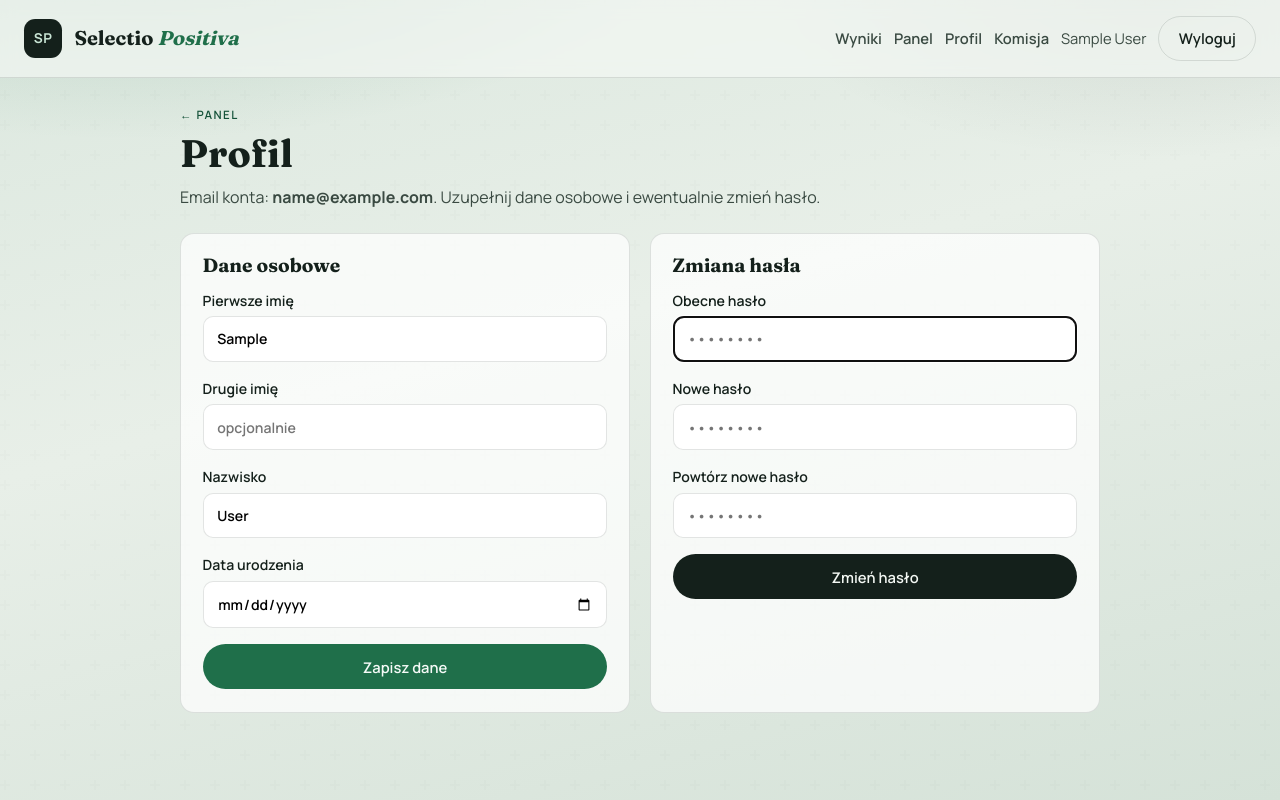
After one commit to SledgehammerPL/SelectioPositiva, a Django app: page /settings/profile/ in a window 1280 px wide. The commit adds this page. Run offline with Django 5.2, Linux system fonts and the light colour scheme; the visitor is signed in with stand-in values (Sample User, id 1).

Commit message:
Refactor user registration and profile management
- Simplified user registration to only require email and password, deferring personal data collection to profile updates.
- Introduced ProfileDataForm for managing user profile information, including first name, second name, last name, and birth date.
- Updated views and templates to support profile management, allowing users to update their information post-registration.
- Enhanced password change functionality with localized labels in ProfilePasswordChangeForm.
- Adjusted CSS for improved layout of profile settings.

```diff
--- a/apps/users/forms.py
+++ b/apps/users/forms.py
@@ -1,7 +1,9 @@
 from django import forms
 from django.contrib.auth import get_user_model
-from django.contrib.auth.forms import AuthenticationForm
+from django.contrib.auth.forms import AuthenticationForm, PasswordChangeForm
 from django.contrib.auth.password_validation import validate_password
+
+from elections.models import VoterProfile
 
 User = get_user_model()
 
@@ -33,6 +35,50 @@ class EmailAuthenticationForm(AuthenticationForm):
 
 
 class RegistrationForm(forms.Form):
+    email = forms.EmailField(
+        label="Email",
+        max_length=254,
+        widget=forms.EmailInput(
+            attrs={
+                "placeholder": "jan@example.com",
+                "autocomplete": "email",
+                "inputmode": "email",
+            }
+        ),
+    )
+    password1 = forms.CharField(
+        label="Hasło",
+        strip=False,
+        widget=forms.PasswordInput(
+            attrs={"placeholder": "••••••••", "autocomplete": "new-password"}
+        ),
+    )
+    password2 = forms.CharField(
+        label="Powtórz hasło",
+        strip=False,
+        widget=forms.PasswordInput(
+            attrs={"placeholder": "••••••••", "autocomplete": "new-password"}
+        ),
+    )
+
+    def clean_email(self) -> str:
+        email = (self.cleaned_data.get("email") or "").strip().lower()
+        if User.objects.filter(email__iexact=email).exists():
+            raise forms.ValidationError("Konto z tym adresem email już istnieje.")
+        return email
+
+    def clean(self):
+        cleaned = super().clean()
+        p1 = cleaned.get("password1")
+        p2 = cleaned.get("password2")
+        if p1 and p2 and p1 != p2:
+            self.add_error("password2", "Hasła nie są identyczne.")
+        if p1:
+            validate_password(p1)
+        return cleaned
+
+
+class ProfileDataForm(forms.Form):
     first_name = forms.CharField(
         label="Pierwsze imię",
         max_length=150,
@@ -55,41 +101,22 @@ class RegistrationForm(forms.Form):
             attrs={"placeholder": "Kowalski", "autocomplete": "family-name"}
         ),
     )
-    email = forms.EmailField(
-        label="Email",
-        max_length=254,
-        widget=forms.EmailInput(
-            attrs={
-                "placeholder": "jan@example.com",
-                "autocomplete": "email",
-                "inputmode": "email",
-            }
-        ),
-    )
     birth_date = forms.DateField(
         label="Data urodzenia",
-        widget=forms.DateInput(attrs={"type": "date"}),
-    )
-    password1 = forms.CharField(
-        label="Hasło",
-        strip=False,
-        widget=forms.PasswordInput(
-            attrs={"placeholder": "••••••••", "autocomplete": "new-password"}
-        ),
-    )
-    password2 = forms.CharField(
-        label="Powtórz hasło",
-        strip=False,
-        widget=forms.PasswordInput(
-            attrs={"placeholder": "••••••••", "autocomplete": "new-password"}
-        ),
+        input_formats=["%Y-%m-%d"],
+        widget=forms.DateInput(format="%Y-%m-%d", attrs={"type": "date"}),
     )
 
-    def clean_email(self) -> str:
-        email = (self.cleaned_data.get("email") or "").strip().lower()
-        if User.objects.filter(email__iexact=email).exists():
-            raise forms.ValidationError("Konto z tym adresem email już istnieje.")
-        return email
+    def __init__(self, user, *args, **kwargs):
+        super().__init__(*args, **kwargs)
+        self.user = user
+        profile = getattr(user, "voter_profile", None)
+        if not self.is_bound:
+            self.fields["first_name"].initial = user.first_name
+            self.fields["last_name"].initial = user.last_name
+            if profile is not None:
+                self.fields["second_name"].initial = profile.second_name
+                self.fields["birth_date"].initial = profile.birth_date
 
     def clean_first_name(self) -> str:
         return (self.cleaned_data.get("first_name") or "").strip()
@@ -100,12 +127,28 @@ class RegistrationForm(forms.Form):
     def clean_last_name(self) -> str:
         return (self.cleaned_data.get("last_name") or "").strip()
 
-    def clean(self):
-        cleaned = super().clean()
-        p1 = cleaned.get("password1")
-        p2 = cleaned.get("password2")
-        if p1 and p2 and p1 != p2:
-            self.add_error("password2", "Hasła nie są identyczne.")
-        if p1:
-            validate_password(p1)
-        return cleaned
+    def save(self) -> None:
+        user = self.user
+        user.first_name = self.cleaned_data["first_name"]
+        user.last_name = self.cleaned_data["last_name"]
+        user.save(update_fields=["first_name", "last_name"])
+
+        profile, _ = VoterProfile.objects.get_or_create(user=user)
+        profile.second_name = self.cleaned_data.get("second_name") or ""
+        profile.birth_date = self.cleaned_data["birth_date"]
+        profile.save(update_fields=["second_name", "birth_date"])
+
+
+class ProfilePasswordChangeForm(PasswordChangeForm):
+    """Zmiana hasła z polskimi etykietami."""
+
+    def __init__(self, *args, **kwargs):
+        super().__init__(*args, **kwargs)
+        self.fields["old_password"].label = "Obecne hasło"
+        self.fields["new_password1"].label = "Nowe hasło"
+        self.fields["new_password2"].label = "Powtórz nowe hasło"
+        for name in ("old_password", "new_password1", "new_password2"):
+            self.fields[name].widget.attrs.update(
+                {"placeholder": "••••••••", "autocomplete": "new-password"}
+            )
+        self.fields["old_password"].widget.attrs["autocomplete"] = "current-password"
--- a/apps/users/urls.py
+++ b/apps/users/urls.py
@@ -9,6 +9,7 @@ urlpatterns = [
         views.verify_email,
         name="verify_email",
     ),
+    path("settings/profile/", views.profile, name="profile"),
     path("settings/station/", views.change_station, name="change_station"),
     path(
         "settings/station/children/",
--- a/apps/users/views.py
+++ b/apps/users/views.py
@@ -274,11 +274,7 @@ def register(request: HttpRequest) -> HttpResponse:
     if request.method == "POST" and form.is_valid():
         user = register_user(
             email=form.cleaned_data["email"],
-            birth_date=form.cleaned_data["birth_date"],
             password=form.cleaned_data["password1"],
-            first_name=form.cleaned_data["first_name"],
-            second_name=form.cleaned_data.get("second_name") or "",
-            last_name=form.cleaned_data["last_name"],
         )
         uid = make_email_uid(user)
         token = email_verification_token.make_token(user)
@@ -324,3 +320,41 @@ def verify_email(request: HttpRequest, uidb64: str, token: str) -> HttpResponse:
         return redirect("login")
     messages.success(request, "Email potwierdzony. Możesz się zalogować.")
     return redirect("login")
+
+
+@login_required
+@require_http_methods(["GET", "POST"])
+def profile(request: HttpRequest) -> HttpResponse:
+    from django.contrib.auth import update_session_auth_hash
+
+    from users.forms import ProfileDataForm, ProfilePasswordChangeForm
+
+    profile_obj = get_voter_profile(request.user)
+    data_form = ProfileDataForm(request.user)
+    password_form = ProfilePasswordChangeForm(user=request.user)
+
+    if request.method == "POST":
+        action = request.POST.get("action", "profile")
+        if action == "password":
+            password_form = ProfilePasswordChangeForm(user=request.user, data=request.POST)
+            if password_form.is_valid():
+                password_form.save()
+                update_session_auth_hash(request, password_form.user)
+                messages.success(request, "Hasło zostało zmienione.")
+                return redirect("profile")
+        else:
+            data_form = ProfileDataForm(request.user, request.POST)
+            if data_form.is_valid():
+                data_form.save()
+                messages.success(request, "Zapisano dane profilu.")
+                return redirect("profile")
+
+    return render(
+        request,
+        "users/profile.html",
+        {
+            "profile": profile_obj,
+            "data_form": data_form,
+            "password_form": password_form,
+        },
+    )
--- a/static/css/app.css
+++ b/static/css/app.css
@@ -1078,6 +1078,39 @@ h2 {
   animation: rise 0.4s ease both;
 }
 
+.profile-panel {
+  width: min(920px, 100%);
+}
+
+.profile-grid {
+  display: grid;
+  grid-template-columns: repeat(2, minmax(0, 1fr));
+  gap: 1.25rem;
+  margin-top: 1.5rem;
+}
+
+.profile-card {
+  padding: 1.25rem 1.35rem 1.4rem;
+  background: rgba(255, 255, 255, 0.72);
+  border: 1px solid var(--line);
+  border-radius: var(--radius);
+}
+
+.profile-card h2 {
+  font-size: 1.2rem;
+  margin: 0 0 0.85rem;
+}
+
+.profile-form {
+  margin-top: 0;
+}
+
+@media (max-width: 760px) {
+  .profile-grid {
+    grid-template-columns: 1fr;
+  }
+}
+
 .station-form {
   display: grid;
   gap: 1rem;
--- a/templates/base.html
+++ b/templates/base.html
@@ -9,7 +9,7 @@
   <link rel="preconnect" href="https://fonts.gstatic.com" crossorigin>
   <link href="https://fonts.googleapis.com/css2?family=Fraunces:opsz,wght@9..144,500;9..144,700&family=Manrope:wght@400;500;600;700&display=swap" rel="stylesheet">
   <link rel="stylesheet" href="https://unpkg.com/leaflet@1.9.4/dist/leaflet.css" integrity="sha256-p4NxAoJBhIIN+hmNHrzRCf9tD/miZyoHS5obTRR9BMY=" crossorigin="">
-  <link rel="stylesheet" href="{% static 'css/app.css' %}?v=20260727c">
+  <link rel="stylesheet" href="{% static 'css/app.css' %}?v=20260728a">
   {% block extra_css %}{% endblock %}
 </head>
 <body>
@@ -23,6 +23,7 @@
       {% if user.is_authenticated %}
       <a class="nav-link" href="{% url 'results' %}">Wyniki</a>
       <a class="nav-link" href="{% url 'dashboard' %}">Panel</a>
+      <a class="nav-link" href="{% url 'profile' %}">Profil</a>
       <a class="nav-link" href="{% url 'change_station' %}">Komisja</a>
       <span class="nav-user">{% if user.voter_profile %}{{ user.voter_profile.full_name }}{% else %}{% firstof user.get_full_name user.email user.pk %}{% endif %}</span>
       <form method="post" action="{% url 'logout' %}" class="inline-form">
--- /dev/null
+++ b/templates/users/profile.html
@@ -0,0 +1,89 @@
+{% extends "base.html" %}
+
+{% block title %}Profil — Selectio Positiva{% endblock %}
+
+{% block content %}
+<section class="settings-panel profile-panel">
+  <p class="eyebrow"><a href="{% url 'dashboard' %}">← Panel</a></p>
+  <h1>Profil</h1>
+  <p class="lede">
+    Email konta: <strong>{{ user.email }}</strong>.
+    Uzupełnij dane osobowe i ewentualnie zmień hasło.
+  </p>
+
+  <div class="profile-grid">
+    <section class="profile-card">
+      <h2>Dane osobowe</h2>
+      <form method="post" class="auth-form profile-form" novalidate>
+        {% csrf_token %}
+        <input type="hidden" name="action" value="profile">
+        {% if data_form.non_field_errors %}
+        <div class="flash flash-error">{{ data_form.non_field_errors }}</div>
+        {% endif %}
+        <label class="field">
+          <span>Pierwsze imię</span>
+          {{ data_form.first_name }}
+          {% if data_form.first_name.errors %}
+          <span class="field-error">{{ data_form.first_name.errors.0 }}</span>
+          {% endif %}
+        </label>
+        <label class="field">
+          <span>Drugie imię</span>
+          {{ data_form.second_name }}
+          {% if data_form.second_name.errors %}
+          <span class="field-error">{{ data_form.second_name.errors.0 }}</span>
+          {% endif %}
+        </label>
+        <label class="field">
+          <span>Nazwisko</span>
+          {{ data_form.last_name }}
+          {% if data_form.last_name.errors %}
+          <span class="field-error">{{ data_form.last_name.errors.0 }}</span>
+          {% endif %}
+        </label>
+        <label class="field">
+          <span>Data urodzenia</span>
+          {{ data_form.birth_date }}
+          {% if data_form.birth_date.errors %}
+          <span class="field-error">{{ data_form.birth_date.errors.0 }}</span>
+          {% endif %}
+        </label>
+        <button type="submit" class="btn btn-primary">Zapisz dane</button>
+      </form>
+    </section>
+
+    <section class="profile-card">
+      <h2>Zmiana hasła</h2>
+      <form method="post" class="auth-form profile-form" novalidate>
+        {% csrf_token %}
+        <input type="hidden" name="action" value="password">
+        {% if password_form.non_field_errors %}
+        <div class="flash flash-error">{{ password_form.non_field_errors }}</div>
+        {% endif %}
+        <label class="field">
+          <span>{{ password_form.old_password.label }}</span>
+          {{ password_form.old_password }}
+          {% if password_form.old_password.errors %}
+          <span class="field-error">{{ password_form.old_password.errors.0 }}</span>
+          {% endif %}
+        </label>
+        <label class="field">
+          <span>{{ password_form.new_password1.label }}</span>
+          {{ password_form.new_password1 }}
+          {% if password_form.new_password1.errors %}
+          <span class="field-error">{{ password_form.new_password1.errors.0 }}</span>
+          {% endif %}
+        </label>
+        <label class="field">
+          <span>{{ password_form.new_password2.label }}</span>
+          {{ password_form.new_password2 }}
+          {% if password_form.new_password2.errors %}
+          <span class="field-error">{{ password_form.new_password2.errors.0 }}</span>
+          {% endif %}
+        </label>
+        <button type="submit" class="btn btn-secondary">Zmień hasło</button>
+      </form>
+    </section>
+  </div>
+</section>
+{% endblock %}
```
Also changed, not shown: apps/users/services/registration.py (+3 -20 lines), templates/registration/register.html (+1 -29 lines).
